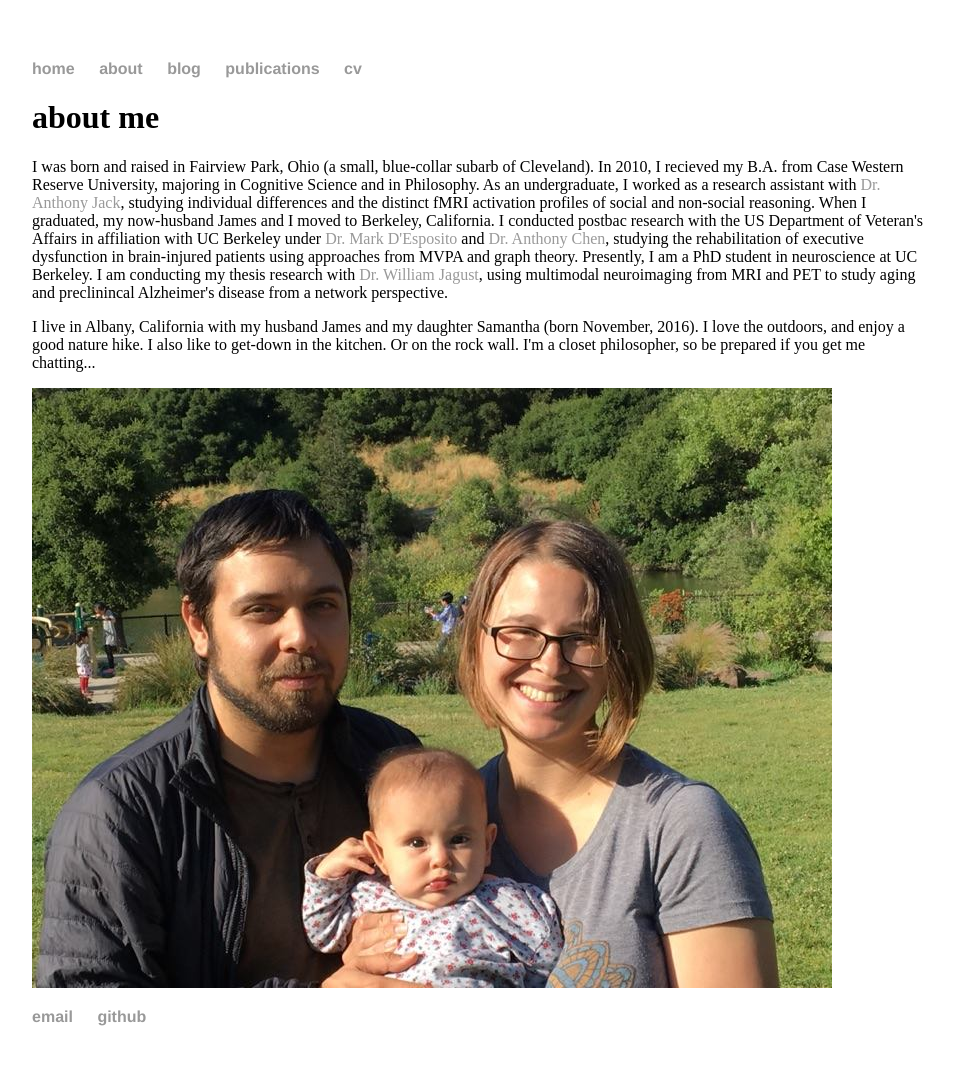
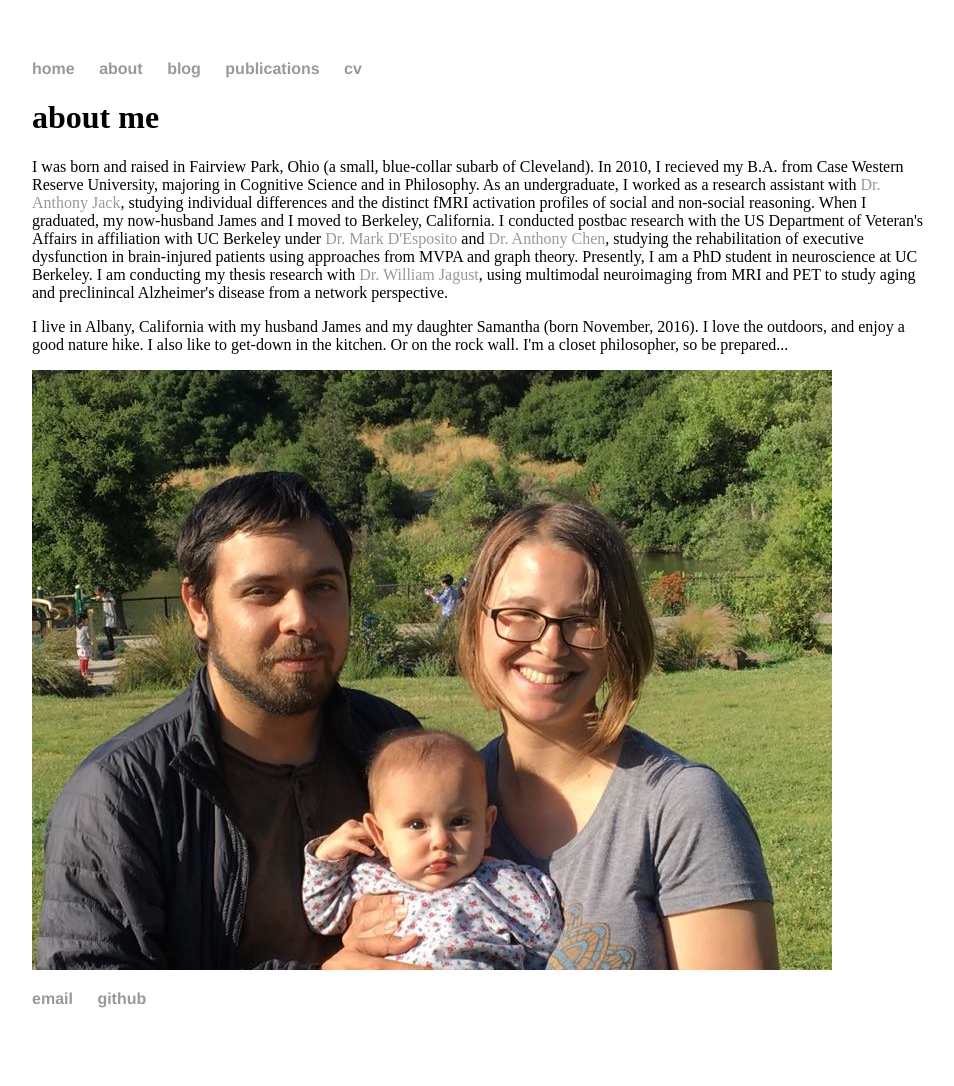
Before and after one commit to klbegany/klarnemann.github.io, a Jekyll site: the page built from about/index.html, in a window 1280 px wide. Shown: the whole page, without its empty margins (160-1114 px from the left). Built offline with Jekyll 4.4.1, drawn with Linux system fonts in a browser that asks for light colours.

Commit message:
update about me content

```diff
--- a/about/index.html
+++ b/about/index.html
@@ -5,7 +5,7 @@ title: about me
 <div class="blurb">
 	<h1>about me</h1>
 	<p>I was born and raised in Fairview Park, Ohio (a small, blue-collar subarb of Cleveland). In 2010, I recieved my B.A. from Case Western Reserve University, majoring in Cognitive Science and in Philosophy. As an undergraduate, I worked as a research assistant with <a href="http://tonyjack.org/">Dr. Anthony Jack</a>, studying individual differences and the distinct fMRI activation profiles of social and non-social reasoning. When I graduated, my now-husband James and I moved to Berkeley, California. I conducted postbac research with the US Department of Veteran's Affairs in affiliation with UC Berkeley under <a href="http://despolab.berkeley.edu/">Dr. Mark D'Esposito</a> and <a href="http://profiles.ucsf.edu/anthony.chen#toc-id3">Dr. Anthony Chen</a>, studying the rehabilitation of executive dysfunction in brain-injured patients using approaches from MVPA and graph theory. Presently, I am a PhD student in neuroscience at UC Berkeley. I am conducting my thesis research with <a href="https://jagustlab.neuro.berkeley.edu/">Dr. William Jagust</a>, using multimodal neuroimaging from MRI and PET to study aging and preclinincal Alzheimer's disease from a network perspective.</a></p>
-	  <p>I live in Albany, California with my husband James and my daughter Samantha (born November, 2016). I love the outdoors, and enjoy a good nature hike. I also like to get-down in the kitchen. Or on the rock wall. I'm a closet philosopher, so be prepared if you get me chatting... </a></p>
+	  <p>I live in Albany, California with my husband James and my daughter Samantha (born November, 2016). I love the outdoors, and enjoy a good nature hike. I also like to get-down in the kitchen. Or on the rock wall. I'm a closet philosopher, so be prepared... </a></p>
 	<img src="{{ site.url }}/images/family.png"/></p></a></p>
 
 </div><!-- /.blurb -->
```
